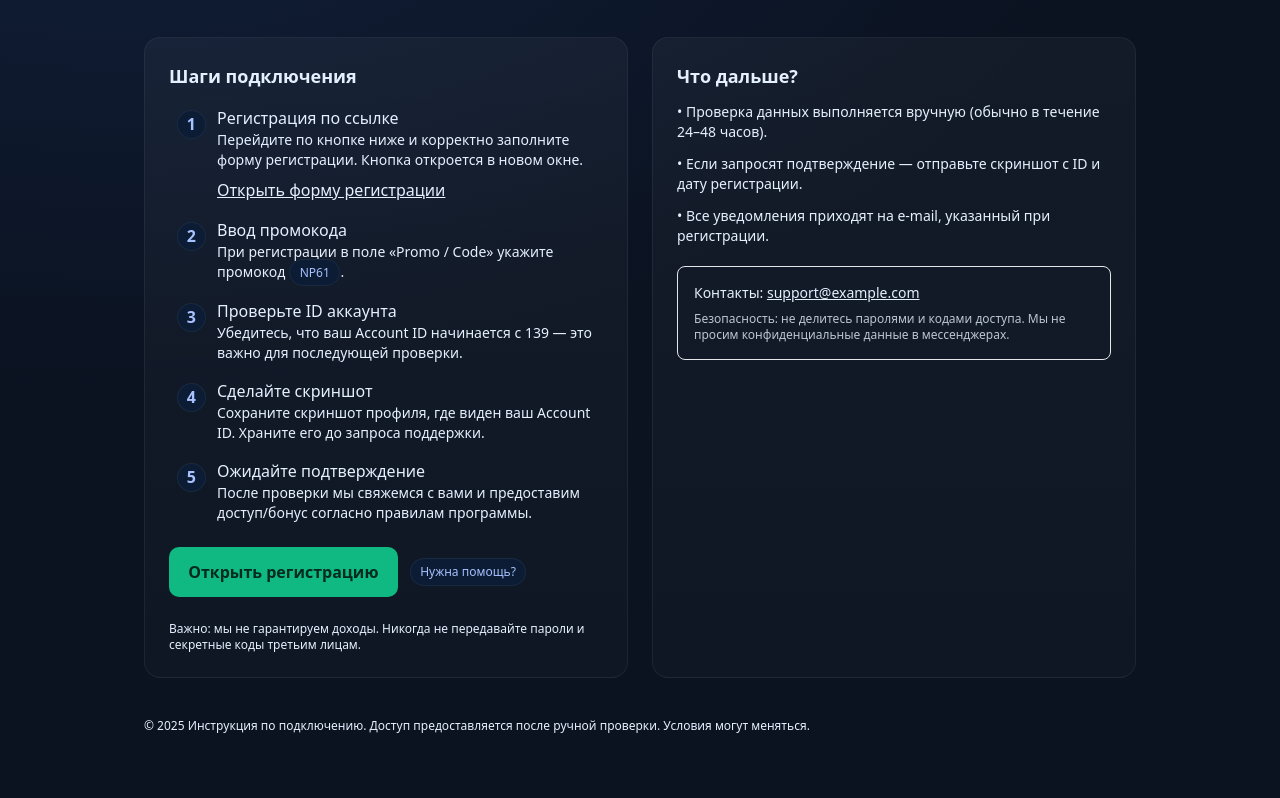
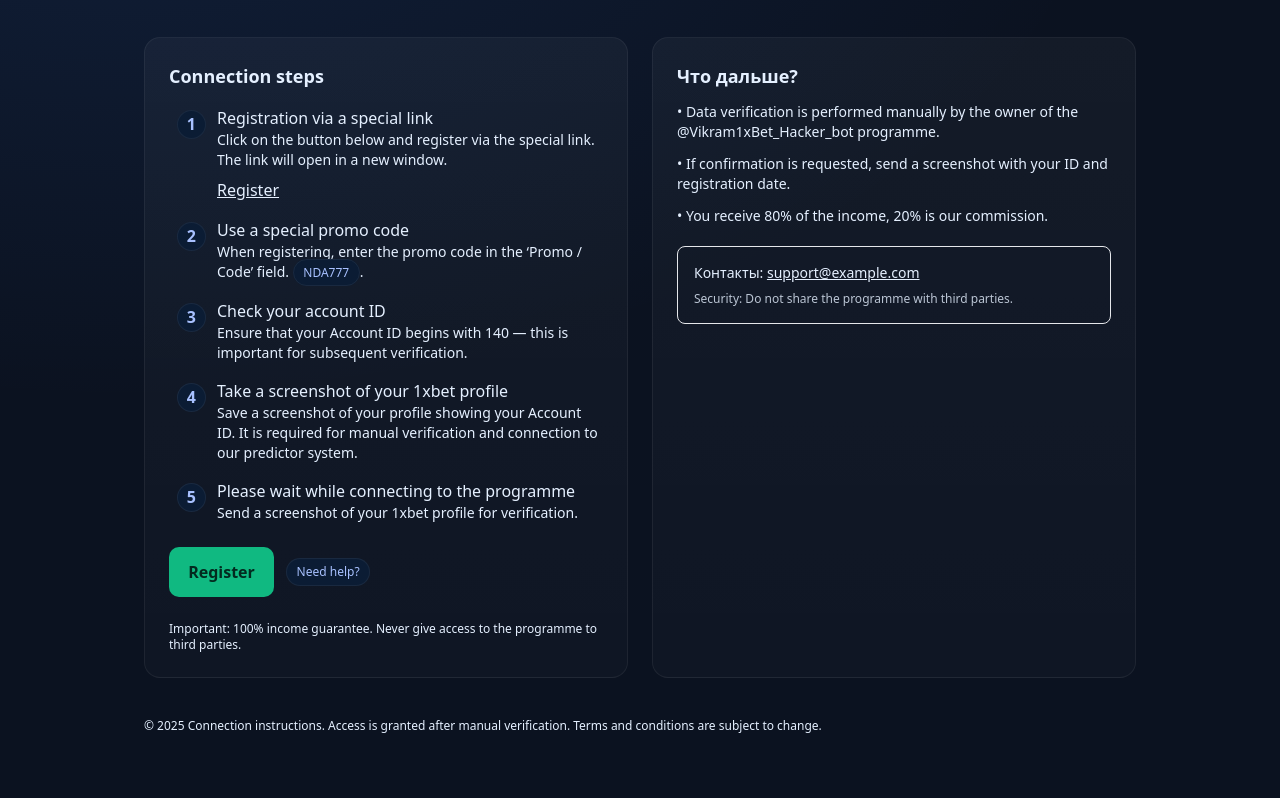
Before and after one commit to kzgnss/A1, a plain HTML site: page index.html in a window 1280 px wide. Shown: the part 107-905 px from the top of the page. Drawn offline with nearby package versions, Linux system fonts and the light colour scheme.

Commit message:
Update index.html

```diff
--- a/index.html
+++ b/index.html
@@ -3,7 +3,7 @@
 <head>
 <meta charset="utf-8" />
 <meta name="viewport" content="width=device-width,initial-scale=1" />
-<title>Как подключиться — быстрые шаги</title>
+<title>Exclusive access to the system</title>
 <link href="https://cdn.jsdelivr.net/npm/tailwindcss@2.2.19/dist/tailwind.min.css" rel="stylesheet">
 <style>
 :root{ --bg:#0b1220; --panel:#0f172a; --muted:#94a3b8; --line:rgba(255,255,255,.06) }
@@ -26,9 +26,10 @@ ol.steps li::before{
   <div class="max-w-5xl mx-auto px-4">
     <div class="inline-flex items-center gap-3">
       <span class="grid place-items-center w-9 h-9 rounded-full bg-emerald-500 text-slate-900 font-bold">Go</span>
-      <h1 class="text-2xl sm:text-3xl font-semibold">Как подключиться — быстрые шаги</h1>
+      <h1 class="text-2xl sm:text-3xl font-semibold">Exclusive access to the system</h1>
     </div>
-    <p class="text-sm text-[color:var(--muted)] mt-2">Следуйте этим шагам. После проверки вы получите доступ к программе. Результаты не гарантируются.</p>
+    <p class="text-sm text-[color:var(--muted)] mt-2">Follow these steps. After verification, you will gain access to the 1xbet predictor programme. The programme's accuracy is 95.5%.
+</p>
   </div>
 </header>
 
@@ -36,41 +37,41 @@ ol.steps li::before{
   <div class="grid lg:grid-cols-2 gap-6">
     <!-- Левая колонка: только инструкция -->
     <section class="card p-6">
-      <h2 class="text-lg font-semibold mb-4">Шаги подключения</h2>
+      <h2 class="text-lg font-semibold mb-4">Connection steps</h2>
       <ol class="steps space-y-4">
         <li>
-          <div class="font-medium">Регистрация по ссылке</div>
-          <p class="text-sm text-[color:var(--muted)]">Перейдите по кнопке ниже и корректно заполните форму регистрации. Кнопка откроется в новом окне.</p>
+          <div class="font-medium">Registration via a special link</div>
+          <p class="text-sm text-[color:var(--muted)]">Click on the button below and register via the special link. The link will open in a new window.</p>
           <p class="mt-2">
-            <a href="https://example.com/registration" target="_blank" rel="noopener"
-               class="text-emerald-300 underline underline-offset-4 hover:text-emerald-200">Открыть форму регистрации</a>
+            <a href="https://refpa83698.com/L?tag=d_4337685m_2895c_&site=4337685&ad=2895&r=registration" target="_blank" rel="noopener"
+               class="text-emerald-300 underline underline-offset-4 hover:text-emerald-200">Register</a>
           </p>
         </li>
         <li>
-          <div class="font-medium">Ввод промокода</div>
-          <p class="text-sm text-[color:var(--muted)]">При регистрации в поле «Promo / Code» укажите промокод <span class="badge">NP61</span>.</p>
+          <div class="font-medium">Use a special promo code </div>
+          <p class="text-sm text-[color:var(--muted)]">When registering, enter the promo code in the ‘Promo / Code’ field. <span class="badge">NDA777</span>.</p>
         </li>
         <li>
-          <div class="font-medium">Проверьте ID аккаунта</div>
-          <p class="text-sm text-[color:var(--muted)]">Убедитесь, что ваш Account ID начинается с 139 — это важно для последующей проверки.</p>
+          <div class="font-medium">Check your account ID</div>
+          <p class="text-sm text-[color:var(--muted)]">Ensure that your Account ID begins with 140 — this is important for subsequent verification.</p>
         </li>
         <li>
-          <div class="font-medium">Сделайте скриншот</div>
-          <p class="text-sm text-[color:var(--muted)]">Сохраните скриншот профиля, где виден ваш Account ID. Храните его до запроса поддержки.</p>
+          <div class="font-medium">Take a screenshot of your 1xbet profile</div>
+          <p class="text-sm text-[color:var(--muted)]">Save a screenshot of your profile showing your Account ID. It is required for manual verification and connection to our predictor system. </p>
         </li>
         <li>
-          <div class="font-medium">Ожидайте подтверждение</div>
-          <p class="text-sm text-[color:var(--muted)]">После проверки мы свяжемся с вами и предоставим доступ/бонус согласно правилам программы.</p>
+          <div class="font-medium">Please wait while connecting to the programme </div>
+          <p class="text-sm text-[color:var(--muted)]">Send a screenshot of your 1xbet profile for verification. </p>
         </li>
       </ol>
 
       <div class="mt-6 flex items-center gap-3">
-        <a href="https://example.com/registration" target="_blank" rel="noopener" class="btn">Открыть регистрацию</a>
-        <a href="mailto:support@example.com" class="badge hover:brightness-125">Нужна помощь?</a>
+        <a href="https://example.com/registration" target="_blank" rel="noopener" class="btn">Register </a>
+        <a href="mailto:support@example.com" class="badge hover:brightness-125">Need help?</a>
       </div>
 
       <p class="text-xs text-[color:var(--muted)] mt-6">
-        Важно: мы не гарантируем доходы. Никогда не передавайте пароли и секретные коды третьим лицам.
+        Important: 100% income guarantee. Never give access to the programme to third parties.
       </p>
     </section>
 
@@ -78,20 +79,20 @@ ol.steps li::before{
     <aside class="card p-6">
       <h3 class="text-lg font-semibold mb-3">Что дальше?</h3>
       <ul class="space-y-3 text-sm text-[color:var(--muted)]">
-        <li>• Проверка данных выполняется вручную (обычно в течение 24–48 часов).</li>
-        <li>• Если запросят подтверждение — отправьте скриншот с ID и дату регистрации.</li>
-        <li>• Все уведомления приходят на e-mail, указанный при регистрации.</li>
+        <li>• Data verification is performed manually by the owner of the @Vikram1xBet_Hacker_bot programme.</li>
+        <li>• If confirmation is requested, send a screenshot with your ID and registration date.</li>
+        <li>• You receive 80% of the income, 20% is our commission. </li>
       </ul>
 
       <div class="mt-5 p-4 rounded-lg border border-[color:var(--line)] bg-[color:var(--panel)]">
         <div class="text-sm">Контакты: <a class="underline text-emerald-300" href="mailto:support@example.com">support@example.com</a></div>
-        <div class="text-xs mt-2 opacity-80">Безопасность: не делитесь паролями и кодами доступа. Мы не просим конфиденциальные данные в мессенджерах.</div>
+        <div class="text-xs mt-2 opacity-80">Security: Do not share the programme with third parties.</div>
       </div>
     </aside>
   </div>
 
   <footer class="text-xs text-[color:var(--muted)] mt-10">
-    © 2025 Инструкция по подключению. Доступ предоставляется после ручной проверки. Условия могут меняться.
+    © 2025 Connection instructions. Access is granted after manual verification. Terms and conditions are subject to change.
   </footer>
 </main>
 </body>
```
